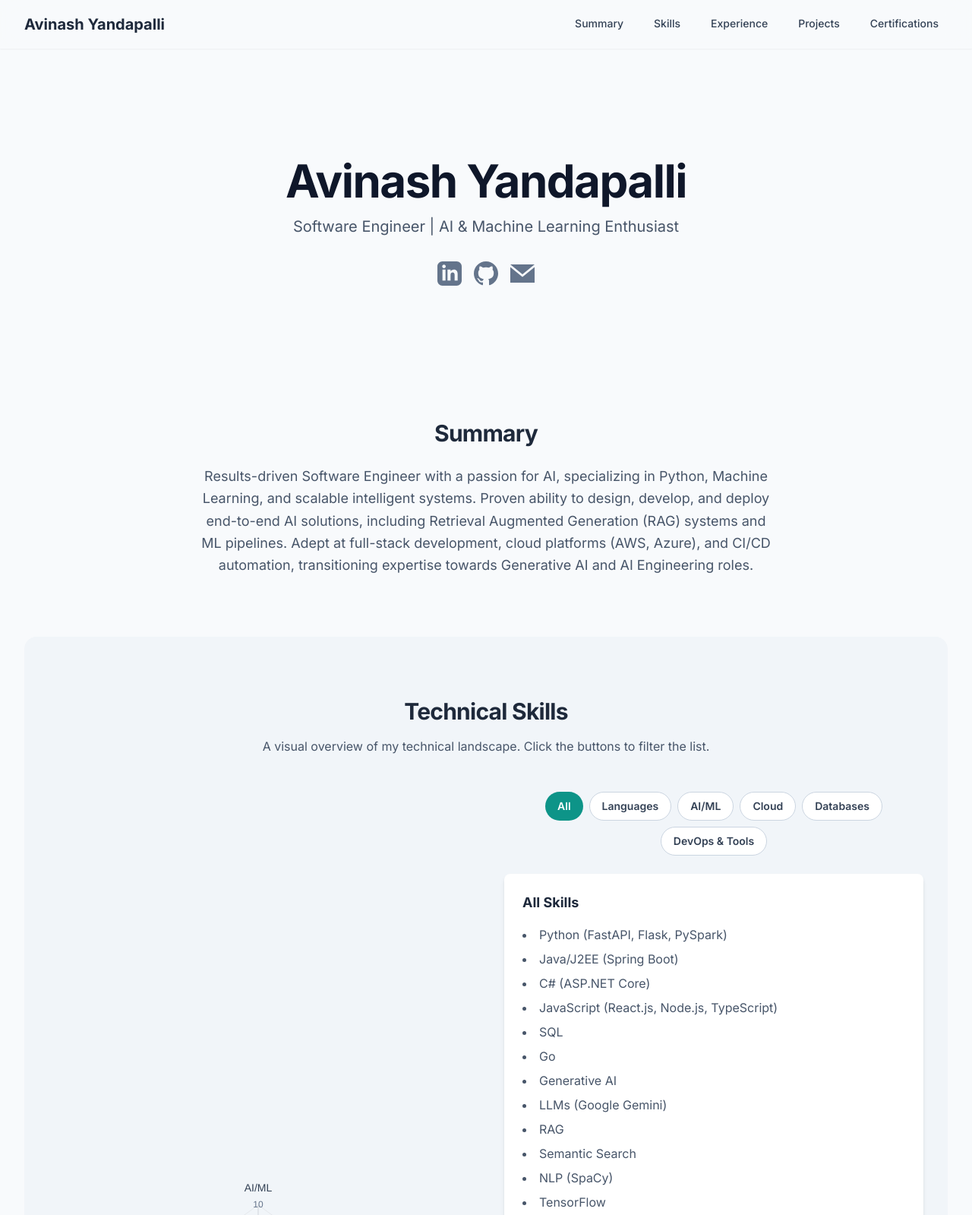
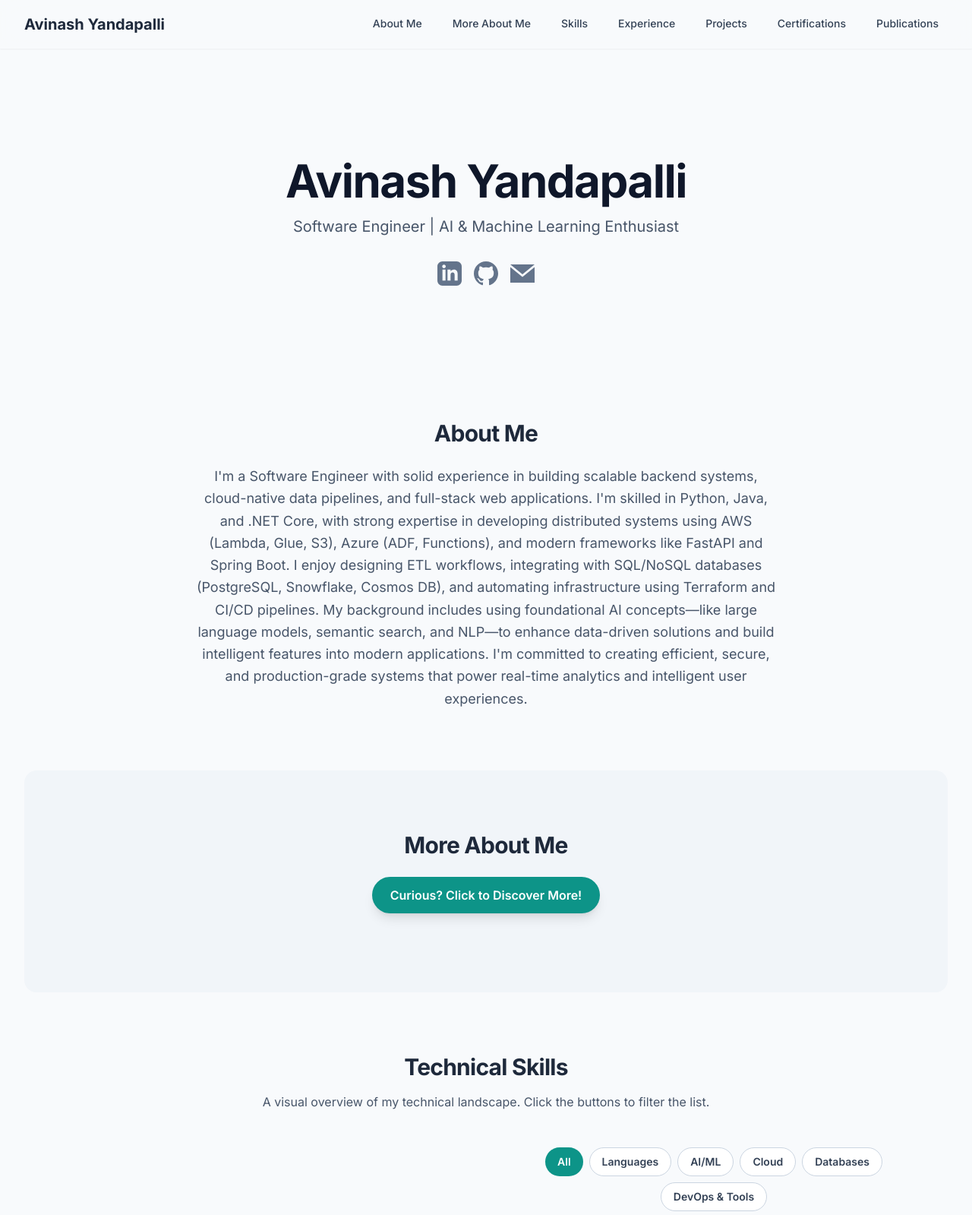
Before and after one commit to 1149/Profile, a plain HTML site: page index.html in a window 1280 px wide. Shown: the top 1599 px of the page at 76% size. Drawn offline with nearby package versions, Linux system fonts and the light colour scheme.

Commit message:
Update index.html

```diff
--- a/index.html
+++ b/index.html
@@ -10,13 +10,15 @@
     <link rel="preconnect" href="https://fonts.gstatic.com" crossorigin>
     <link href="https://fonts.googleapis.com/css2?family=Inter:wght@400;500;600;700&display=swap" rel="stylesheet">
     <!-- Chosen Palette: Slate Gray & Teal -->
-    <!-- Application Structure Plan: A single-page portfolio design with a sticky top navigation bar for easy access to different content sections (Summary, Skills, Experience, Projects, Certifications). The structure is designed for a non-linear exploration, allowing recruiters to jump to the most relevant information. The "Skills" section features an interactive radar chart to visually represent strengths, and the "Experience" section uses a clickable vertical timeline to present chronological data without overwhelming the user. This interactive approach is more engaging than a static document and better showcases a tech-forward profile. -->
+    <!-- Application Structure Plan: A single-page portfolio design with a sticky top navigation bar for easy access to different content sections (About Me, More About Me, Skills, Experience, Projects, Certifications, Publications). The structure is designed for a non-linear exploration, allowing recruiters to jump to the most relevant information. The "More About Me" section is now an interactive toggle for personal interests. The "Skills" section features an interactive radar chart to visually represent strengths, and the "Experience" section uses a clickable vertical timeline to present chronological data without overwhelming the user. This interactive approach is more engaging than a static document and better showcases a tech-forward profile. -->
     <!-- Visualization & Content Choices:
-        - Summary: Goal: Inform. Method: Text block. A concise intro to set the stage.
+        - About Me: Goal: Inform. Method: Text block. A concise intro to set the stage, with a professional and personal touch.
+        - More About Me: Goal: Inform & Engage. Method: Toggle button revealing text block. Interaction: User clicks a button to show/hide personal interests. Justification: Keeps the initial "About Me" concise while allowing deeper engagement for interested viewers.
         - Skills: Goal: Compare & Organize. Method: Interactive Radar Chart (Chart.js) and dynamic text lists. Interaction: Users click category buttons to filter the skills shown in the text list, providing a focused view. Justification: A radar chart offers a quick visual summary of multi-faceted expertise, while filtering prevents information overload.
         - Experience: Goal: Show Change & Inform. Method: Vertical Timeline (HTML/CSS). Interaction: Clicking a job title reveals its details. Justification: A timeline is intuitive for chronological data, and the on-demand detail reveal keeps the UI clean.
         - Projects: Goal: Inform & Engage. Method: Styled Cards (HTML/CSS). Interaction: Hover effects and clickable links to live demos/code. Justification: Highlights practical work and provides direct access to proof of skill.
         - Certifications: Goal: Inform. Method: Grid layout. Justification: A clean, scannable way to present credentials.
+        - Publications: Goal: Inform. Method: Grid layout with links. Justification: Clearly presents published work and provides direct access to the source.
     -->
     <!-- CONFIRMATION: NO SVG graphics used. NO Mermaid JS used. -->
     <style>
@@ -62,6 +64,15 @@
                 height: 400px;
             }
         }
+        .collapsible-content {
+            max-height: 0;
+            overflow: hidden;
+            transition: max-height 0.5s ease-out;
+        }
+        .collapsible-content.expanded {
+            max-height: 500px; /* Sufficiently large to show content, adjust if needed */
+            transition: max-height 0.5s ease-in;
+        }
     </style>
 </head>
 <body class="antialiased">
@@ -75,11 +86,13 @@
                 </div>
                 <div class="hidden md:block">
                     <div class="ml-10 flex items-baseline space-x-4">
-                        <a href="#summary" class="nav-link px-3 py-2 rounded-md text-sm font-medium">Summary</a>
+                        <a href="#about-me" class="nav-link px-3 py-2 rounded-md text-sm font-medium">About Me</a>
+                        <a href="#more-about-me" class="nav-link px-3 py-2 rounded-md text-sm font-medium">More About Me</a>
                         <a href="#skills" class="nav-link px-3 py-2 rounded-md text-sm font-medium">Skills</a>
                         <a href="#experience" class="nav-link px-3 py-2 rounded-md text-sm font-medium">Experience</a>
                         <a href="#projects" class="nav-link px-3 py-2 rounded-md text-sm font-medium">Projects</a>
                         <a href="#certifications" class="nav-link px-3 py-2 rounded-md text-sm font-medium">Certifications</a>
+                        <a href="#publications" class="nav-link px-3 py-2 rounded-md text-sm font-medium">Publications</a>
                     </div>
                 </div>
                 <div class="md:hidden">
@@ -94,11 +107,13 @@
         </nav>
         <div id="mobile-menu" class="md:hidden hidden">
             <div class="px-2 pt-2 pb-3 space-y-1 sm:px-3">
-                <a href="#summary" class="nav-link block px-3 py-2 rounded-md text-base font-medium">Summary</a>
+                <a href="#about-me" class="nav-link block px-3 py-2 rounded-md text-base font-medium">About Me</a>
+                <a href="#more-about-me" class="nav-link block px-3 py-2 rounded-md text-base font-medium">More About Me</a>
                 <a href="#skills" class="nav-link block px-3 py-2 rounded-md text-base font-medium">Skills</a>
                 <a href="#experience" class="nav-link block px-3 py-2 rounded-md text-base font-medium">Experience</a>
                 <a href="#projects" class="nav-link block px-3 py-2 rounded-md text-base font-medium">Projects</a>
                 <a href="#certifications" class="nav-link block px-3 py-2 rounded-md text-base font-medium">Certifications</a>
+                <a href="#publications" class="nav-link block px-3 py-2 rounded-md text-base font-medium">Publications</a>
             </div>
         </div>
     </header>
@@ -125,18 +140,31 @@
             </div>
         </section>
 
-        <!-- Summary Section -->
-        <section id="summary" class="py-16 md:py-20">
+        <!-- About Me Section -->
+        <section id="about-me" class="py-16 md:py-20">
             <div class="max-w-3xl mx-auto text-center">
-                <h2 class="section-title text-3xl font-bold tracking-tight">Summary</h2>
+                <h2 class="section-title text-3xl font-bold tracking-tight">About Me</h2>
                 <p class="mt-6 text-lg text-slate-600 leading-relaxed">
-                    Results-driven Software Engineer with a passion for AI, specializing in Python, Machine Learning, and scalable intelligent systems. Proven ability to design, develop, and deploy end-to-end AI solutions, including Retrieval Augmented Generation (RAG) systems and ML pipelines. Adept at full-stack development, cloud platforms (AWS, Azure), and CI/CD automation, transitioning expertise towards Generative AI and AI Engineering roles.
+                    I'm a Software Engineer with solid experience in building scalable backend systems, cloud-native data pipelines, and full-stack web applications. I'm skilled in Python, Java, and .NET Core, with strong expertise in developing distributed systems using AWS (Lambda, Glue, S3), Azure (ADF, Functions), and modern frameworks like FastAPI and Spring Boot. I enjoy designing ETL workflows, integrating with SQL/NoSQL databases (PostgreSQL, Snowflake, Cosmos DB), and automating infrastructure using Terraform and CI/CD pipelines. My background includes using foundational AI concepts—like large language models, semantic search, and NLP—to enhance data-driven solutions and build intelligent features into modern applications. I'm committed to creating efficient, secure, and production-grade systems that power real-time analytics and intelligent user experiences.
                 </p>
             </div>
         </section>
 
+        <!-- More About Me (Hobbies) Section -->
+        <section id="more-about-me" class="py-16 md:py-20 bg-slate-100 rounded-2xl">
+            <div class="max-w-3xl mx-auto text-center">
+                <h2 class="section-title text-3xl font-bold tracking-tight">More About Me</h2>
+                <button id="toggle-hobbies-button" class="mt-6 px-6 py-3 bg-teal-600 text-white rounded-full font-semibold shadow-lg hover:bg-teal-700 transition-colors duration-300">
+                    Curious? Click to Discover More!
+                </button>
+                <div id="hobbies-content" class="collapsible-content mt-6 text-lg text-slate-600 leading-relaxed">
+                    <p>When I'm not busy debugging code or designing data pipelines, you can usually find me attempting to conquer the great outdoors through camping and hiking – sometimes successfully, sometimes just providing a good laugh for the local wildlife. In the kitchen, I'm a self-proclaimed "culinary explorer," always ready to experiment with new recipes, from perfecting a tricky soufflé to surprisingly edible international dishes. Beyond that, I enjoy diving into anime, strategizing over board games (I'm competitive, but in a fun way, I promise!), and occasionally trying to learn new languages, often with more enthusiasm than actual fluency. These varied interests keep my problem-solving circuits well-oiled and ensure life outside the screen is just as engaging!</p>
+                </div>
+            </div>
+        </section>
+
         <!-- Skills Section -->
-        <section id="skills" class="py-16 md:py-20 bg-slate-100 rounded-2xl">
+        <section id="skills" class="py-16 md:py-20">
             <div class="max-w-6xl mx-auto">
                 <h2 class="section-title text-3xl font-bold tracking-tight text-center">Technical Skills</h2>
                 <p class="mt-4 text-center text-slate-600">A visual overview of my technical landscape. Click the buttons to filter the list.</p>
@@ -165,7 +193,7 @@
         </section>
 
         <!-- Experience Section -->
-        <section id="experience" class="py-16 md:py-20">
+        <section id="experience" class="py-16 md:py-20 bg-slate-100 rounded-2xl">
             <h2 class="section-title text-3xl font-bold tracking-tight text-center">Professional Experience</h2>
             <div class="mt-12 max-w-4xl mx-auto grid grid-cols-1 md:grid-cols-3 gap-8">
                 <div class="md:col-span-1">
@@ -180,7 +208,7 @@
         </section>
 
         <!-- Projects Section -->
-        <section id="projects" class="py-16 md:py-20 bg-slate-100 rounded-2xl">
+        <section id="projects" class="py-16 md:py-20">
             <h2 class="section-title text-3xl font-bold tracking-tight text-center">AI/ML Projects</h2>
             <div class="mt-12 max-w-5xl mx-auto grid grid-cols-1 md:grid-cols-2 gap-8">
                 <div class="bg-white rounded-xl shadow-lg p-8 transform hover:-translate-y-1 transition-transform duration-300 flex flex-col">
@@ -200,7 +228,7 @@
         </section>
 
         <!-- Certifications Section -->
-        <section id="certifications" class="py-16 md:py-20">
+        <section id="certifications" class="py-16 md:py-20 bg-slate-100 rounded-2xl">
             <h2 class="section-title text-3xl font-bold tracking-tight text-center">Certifications</h2>
             <div class="mt-12 max-w-4xl mx-auto grid grid-cols-1 sm:grid-cols-2 lg:grid-cols-3 gap-6 text-center">
                 <div class="bg-white p-6 rounded-lg shadow">
@@ -222,6 +250,18 @@
                 <div class="bg-white p-6 rounded-lg shadow">
                     <p class="font-semibold text-slate-800">Pair Programming with LLM</p>
                     <p class="text-sm text-slate-500">DeepLearning.AI</p>
+                </div>
+            </div>
+        </section>
+
+        <!-- Publications Section -->
+        <section id="publications" class="py-16 md:py-20">
+            <h2 class="section-title text-3xl font-bold tracking-tight text-center">Publications</h2>
+            <div class="mt-12 max-w-3xl mx-auto grid grid-cols-1 gap-6 text-center">
+                <div class="bg-white p-6 rounded-lg shadow">
+                    <h3 class="font-semibold text-slate-800">Voice Automation Agricultural Systems using IOT</h3>
+                    <p class="text-sm text-slate-500 mt-1">IEEE · November 13, 2021</p>
+                    <a href="https://ieeexplore.ieee.org/document/9579842" target="_blank" class="mt-3 inline-block text-sm font-semibold text-teal-600 hover:text-teal-700">View Publication →</a>
                 </div>
             </div>
         </section>
@@ -285,7 +325,7 @@
                 languages: ['Python (FastAPI, Flask, PySpark)', 'Java/J2EE (Spring Boot)', 'C# (ASP.NET Core)', 'JavaScript (React.js, Node.js, TypeScript)', 'SQL', 'Go'],
                 ai: ['Generative AI', 'LLMs (Google Gemini)', 'RAG', 'Semantic Search', 'NLP (SpaCy)', 'TensorFlow', 'PyTorch', 'Scikit-learn', 'DeepStream SDK', 'NVIDIA TAO Toolkit'],
                 cloud: ['AWS (Lambda, S3, API Gateway, DynamoDB, Glue, Athena)', 'Azure (Data Factory, Functions, Cosmos DB)', 'Docker', 'Kubernetes'],
-                databases: ['PostgreSQL', 'SQL Server', 'MySQL', 'MongoDB', 'DynamoDB', 'Firestore', 'Snowflake'],
+                databases: ['PostgreSQL', 'SQL Server', 'MySQL', 'MongoDB', 'DynamoDB', 'Firestore', 'Snowflake', 'Elasticsearch'],
                 devops: ['Git', 'GitHub', 'Azure DevOps', 'GitLab CI/CD', 'Jenkins', 'Terraform', 'Apache Spark', 'Airflow', 'Postman', 'Pytest', 'JUnit']
             };
 
@@ -389,9 +429,10 @@
                     period: 'Jan 2025 – Present',
                     location: 'McLean, VA',
                     details: [
-                        'Contributed to the HRSA Electronic Handbooks (EHBs) project, enhancing web application features for federal grants and program management using ASP.NET Core, C#, Java, JavaScript, jQuery, and Razor views.',
-                        'Integrated APIs and optimized SQL Server queries to streamline user workflows and ensure data integrity.',
-                        'Participated in the full SDLC, including testing, debugging, and deployment via Azure DevOps pipelines.'
+                        'Enhanced web application features and data management for federal grants using ASP.NET Core, C#, Java, JavaScript, jQuery, and Razor views.',
+                        'Engineered robust API integrations to create seamless data ingestion pipelines.',
+                        'Optimized SQL Server queries and data models, improving data integrity, performance, and reporting efficiency.',
+                        'Participated in the full SDLC, including testing, debugging, and Azure DevOps deployments, ensuring reliable data handling.'
                     ]
                 },
                 {
@@ -400,9 +441,9 @@
                     period: 'Aug 2024 – Jan 2025',
                     location: 'McLean, VA',
                     details: [
-                        'Built and automated data pipelines for marketing data using Python, Apache Spark, and AWS Glue, processing large datasets for partner payout management.',
-                        'Developed backend services with Flask and managed data storage in Snowflake and S3.',
-                        'Utilized Airflow and AWS Lambda for workflow automation, contributing to scalable data infrastructure.'
+                        'Built and automated Python-based data pipelines using Apache Spark and AWS Glue for large-scale marketing data processing.',
+                        'Developed Flask backend services and managed data storage in Snowflake and S3.',
+                        'Automated workflows with Airflow and AWS Lambda, contributing to scalable data infrastructure.'
                     ]
                 },
                 {
@@ -411,9 +452,9 @@
                     period: 'Jan 2024 – Jul 2024',
                     location: 'Sterling, VA',
                     details: [
-                        'Developed a full-stack web application (React.js, Python FastAPI, .NET Core) with Firebase authentication and Redux for state management, deployed on Azure.',
+                        'Developed a full-stack web application (React.js, Python FastAPI, .NET Core) with Firebase authentication and Redux, deployed on Azure.',
                         'Built data pipelines with PySpark and Azure Data Factory, integrating Cosmos DB and Elasticsearch.',
-                        'Supported chatbot features via Python APIs and contributed to CI/CD and infrastructure automation using Azure DevOps, Terraform, and Azure Functions.'
+                        'Supported chatbot features via Python APIs; contributed to CI/CD and infrastructure automation (Azure DevOps, Terraform).'
                     ]
                 },
                 {
@@ -422,9 +463,9 @@
                     period: 'Feb 2021 – Dec 2021',
                     location: 'Remote',
                     details: [
-                        'Designed and developed Python-driven data workflows to automate financial data processing and reporting.',
-                        'Built ETL pipelines using Azure Data Factory, transforming raw data into actionable insights for Power BI and Tableau.',
-                        'Streamlined data ingestion and validation with FastAPI, Pandas, and Azure Blob Storage; implemented CI/CD in Azure DevOps.'
+                        'Designed Python-driven data workflows to automate financial data processing and reporting.',
+                        'Built ETL pipelines using Azure Data Factory for Power BI and Tableau insights.',
+                        'Streamlined data ingestion/validation with FastAPI, Pandas, Azure Blob Storage; implemented CI/CD in Azure DevOps.'
                     ]
                 }
             ];
@@ -461,6 +502,19 @@
             });
 
             displayExperience(0); // Display the first job by default
+
+            // Hobbies/More About Me Toggle Logic
+            const toggleHobbiesButton = document.getElementById('toggle-hobbies-button');
+            const hobbiesContent = document.getElementById('hobbies-content');
+
+            toggleHobbiesButton.addEventListener('click', () => {
+                hobbiesContent.classList.toggle('expanded');
+                if (hobbiesContent.classList.contains('expanded')) {
+                    toggleHobbiesButton.textContent = 'Show Less';
+                } else {
+                    toggleHobbiesButton.textContent = 'Curious? Click to Discover More!';
+                }
+            });
         });
     </script>
 </body>
```
